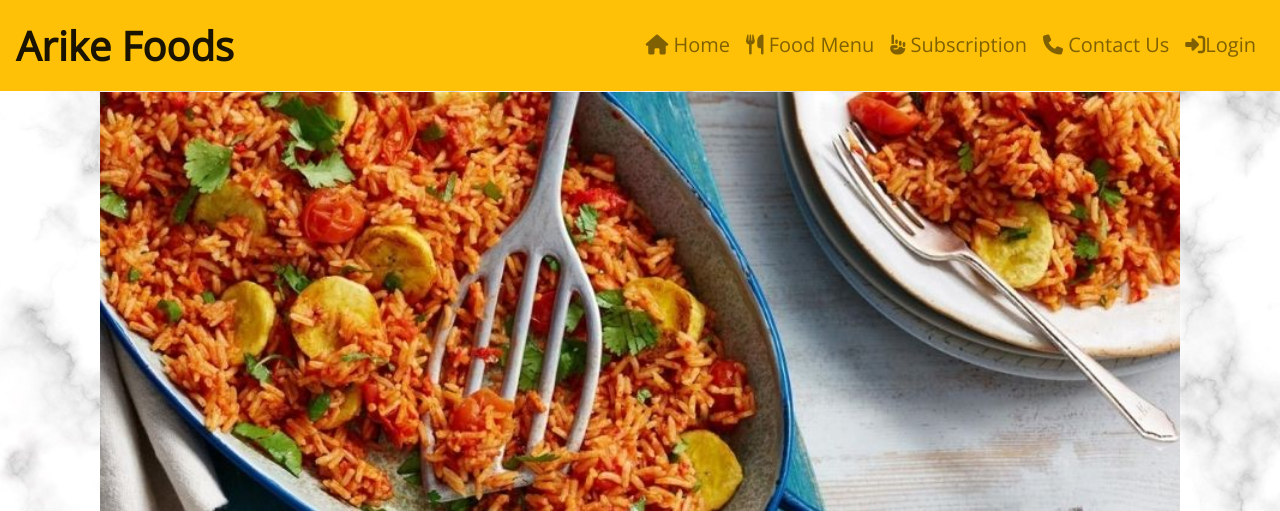
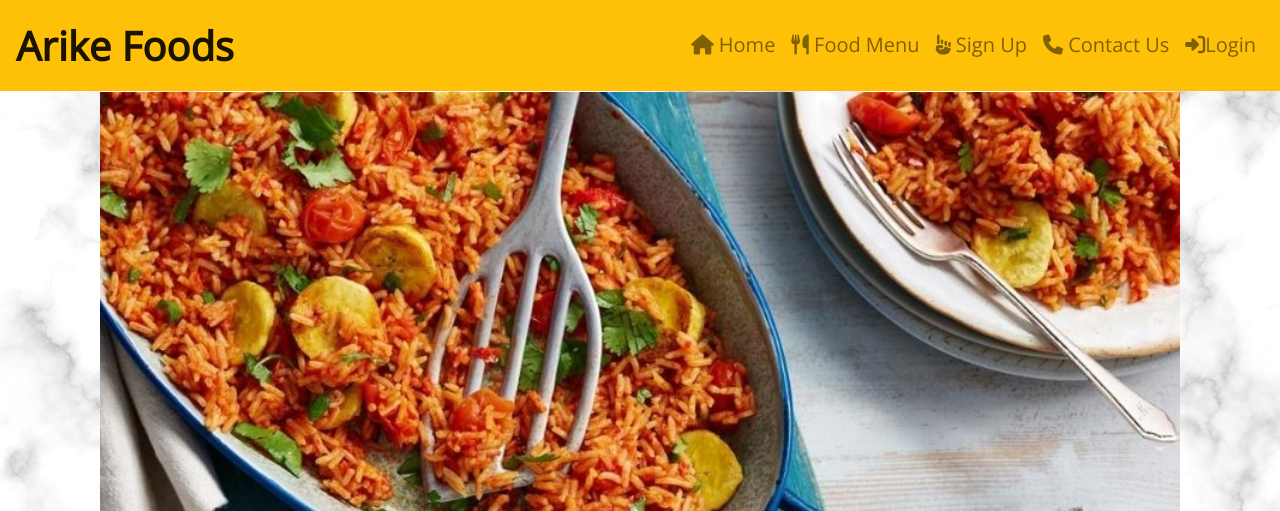
Before and after one commit to Dorcas-Amoo/ms4-project-arikefoods, a Django app: page / in a window 1280 px wide. Shown: the top 511 px of the page. Run offline with Django 3.2, Linux system fonts and the light colour scheme; some libraries are stand-ins or nearby versions.

Commit message:
Changed subscription to sign up and removed profile links

```diff
--- a/templates/includes/navigation.html
+++ b/templates/includes/navigation.html
@@ -14,7 +14,7 @@
                 <a class="nav-link" href="{% url 'menu' %}"> <i class="fas fa-utensils"></i> Food Menu</a>
             </li>
             <li class="nav-item">
-                <a class="nav-link" href="{% url 'home' %}"> <i class="fas fa-hand-point-up"></i> Subscription</a>
+                <a class="nav-link" href="#"> <i class="fas fa-hand-point-up"></i> Sign Up</a>
             </li>
             <li class="nav-item">
                 <a class="nav-link" href="{% url 'contact_us' %}"> <i class="fas fa-phone"></i> Contact Us</a>
@@ -27,14 +27,14 @@
                     </a>
 
                     <div class="dropdown-menu">
-                        <a class="dropdown-item nav-link" href="{% url 'home' %}"><i class="fa fa-user"></i>Profile</a>
+                        <a class="dropdown-item nav-link" href="#"><i class="fa fa-user"></i>Profile</a>
                         <a class="dropdown-item nav-link" href="{% url 'home' %}"><i class="fa fa-sign-out"></i>Logout</a>
-                        <a class="dropdown-item nav-link" href="{% url 'home' %}"><i class="fas fa-user-cog"></i>Update Profile</a>
+                        <a class="dropdown-item nav-link" href="#"><i class="fas fa-user-cog"></i>Update Profile</a>
                     </div>
                 </li>
                 {% else %}
-                <li class="nav-item"><a class="nav-link" href="{% url 'home' %}"><i class="fa fa-sign-in"></i>Login</a>
-                </li>
+                    <li class="nav-item"><a class="nav-link" href="#"><i class="fa fa-sign-in"></i>Login</a>
+                    </li>
             {% endif %}
         </ul>
     </div>
```
